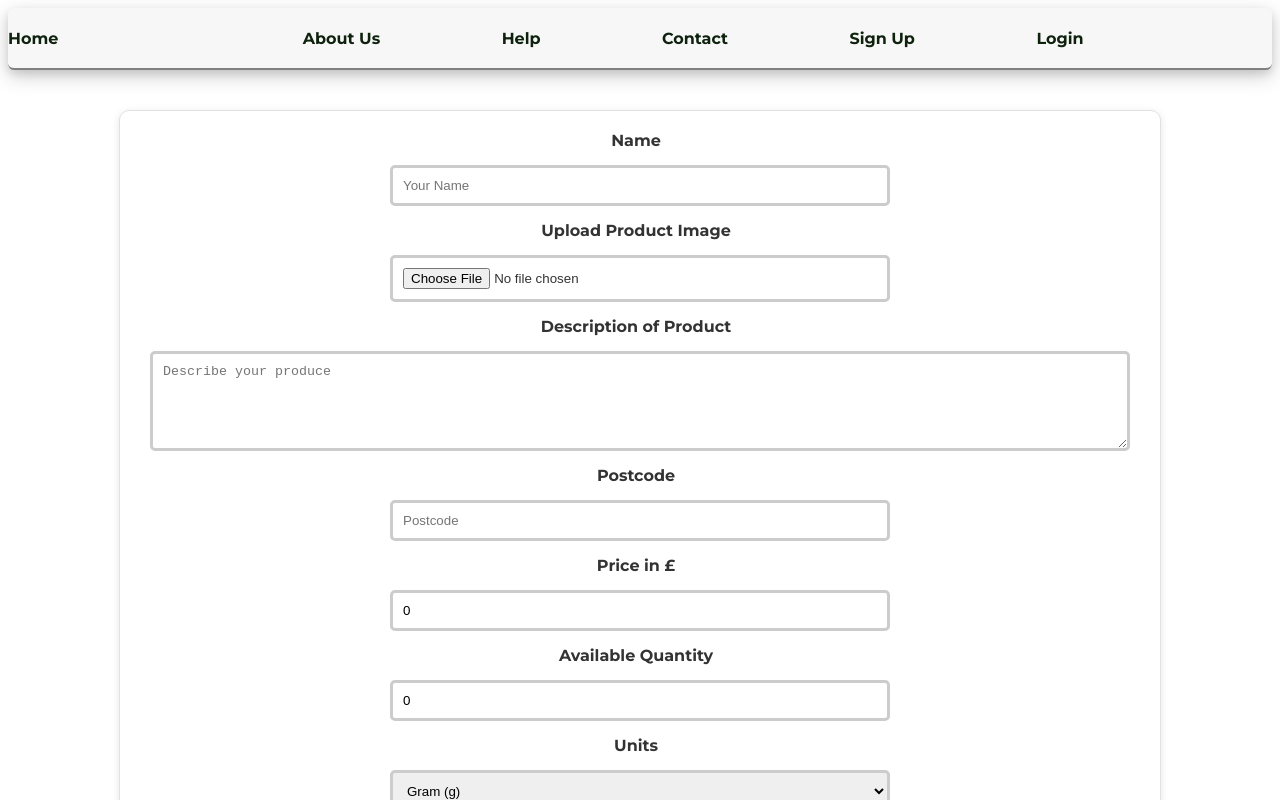
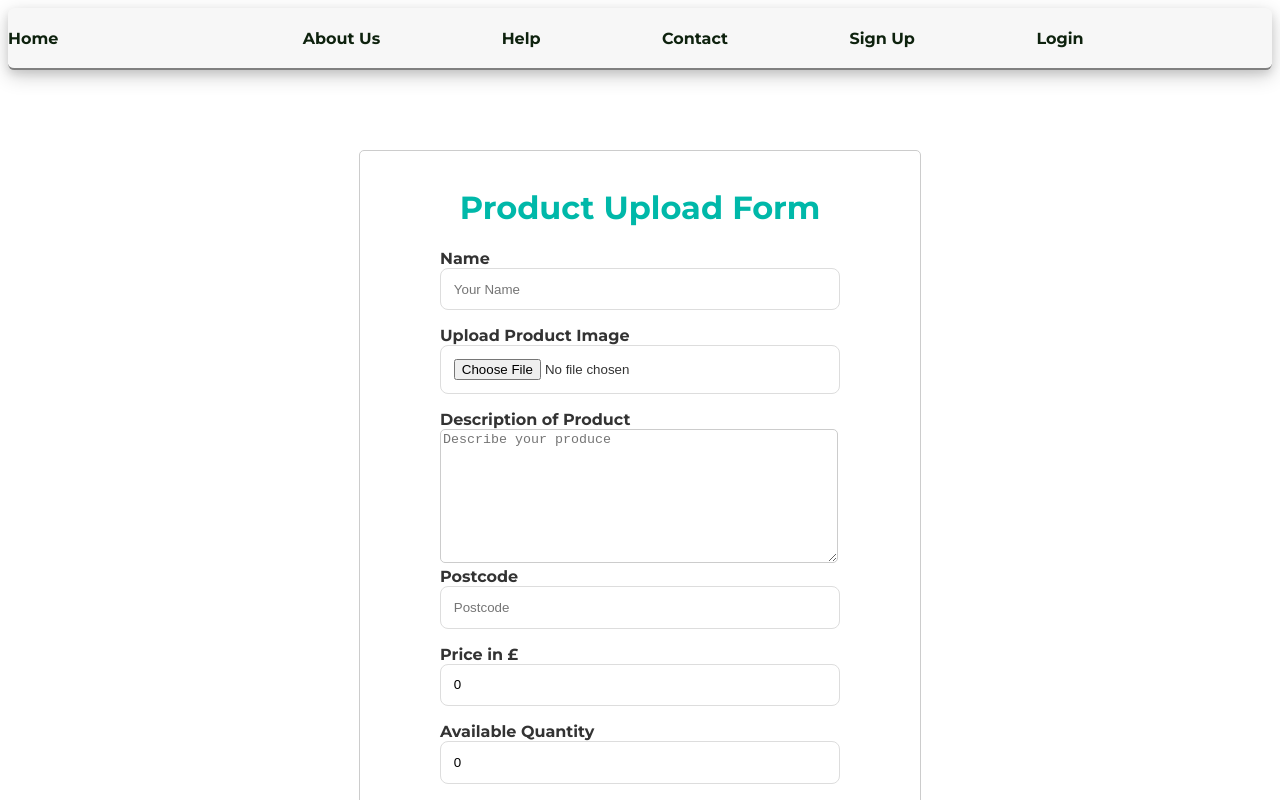
Before and after one commit to chingu-voyages/v46-tier3-team-33, a React (Vite) app in the folder frontend/: page /Upload in a window 1280 px wide. Shown: the top 800 px of the page. Built offline with nearby package versions, Linux system fonts and the light colour scheme; no server answers; a web font is replaced by a local one.

Commit message:
css-uploadform, and price /qunaity should not be negative.

```diff
--- a/frontend/src/components/Pages/productUploadForm/ProductUploadForm.tsx
+++ b/frontend/src/components/Pages/productUploadForm/ProductUploadForm.tsx
@@ -94,6 +94,8 @@ export default function ProductUploadForm() {
   };
 
   return (
+    <div className="form-container">
+      <h1>Product Upload Form</h1>
       <form className="upload-form" onSubmit={handleSubmit}>
         <label htmlFor="name">Name</label>
         <input
@@ -145,6 +147,7 @@ export default function ProductUploadForm() {
           placeholder="Price"
           onChange={handleInputChange}
           value={formValues.price}
+          min="1"
         />
 
         <label htmlFor="stock">Available Quantity</label>
@@ -156,6 +159,7 @@ export default function ProductUploadForm() {
           placeholder="Quantity of item"
           onChange={handleInputChange}
           value={formValues.stock}
+          min="1"
         />
 
         <label htmlFor="unit">Units</label>
@@ -173,7 +177,7 @@ export default function ProductUploadForm() {
           <option value="l">Litre (l)</option>
           <option value="items">Individual Items</option>
         </select>
-
+        <br />
         <label htmlFor="expiryDate">Expiry Date</label>
         <input
           id="expiryDate"
@@ -201,5 +205,6 @@ export default function ProductUploadForm() {
           Submit
         </button>
       </form>
+    </div>
   );
 }
--- a/frontend/src/components/Pages/productUploadForm/productUploadForm.css
+++ b/frontend/src/components/Pages/productUploadForm/productUploadForm.css
@@ -1,4 +1,4 @@
-.upload-form {
+/* .upload-form {
   max-width: 1000px;
   margin: 40px auto;
   padding: 20px;
@@ -29,3 +29,13 @@
   min-height: 100px;
   resize: vertical;
 }
+ */
+
+ .form-container {
+  max-width: 25rem;
+  margin: 5rem auto;
+  padding: 1rem 5rem 5rem 5rem;
+  border: 1px solid #ccc;
+  border-radius: 5px;
+  gap: 1em;
+}
```
Also changed, not shown: frontend/src/components/Pages/signUp/signUp.css (+6 -11 lines). Lines whose indentation alone changed are shown as unchanged.
